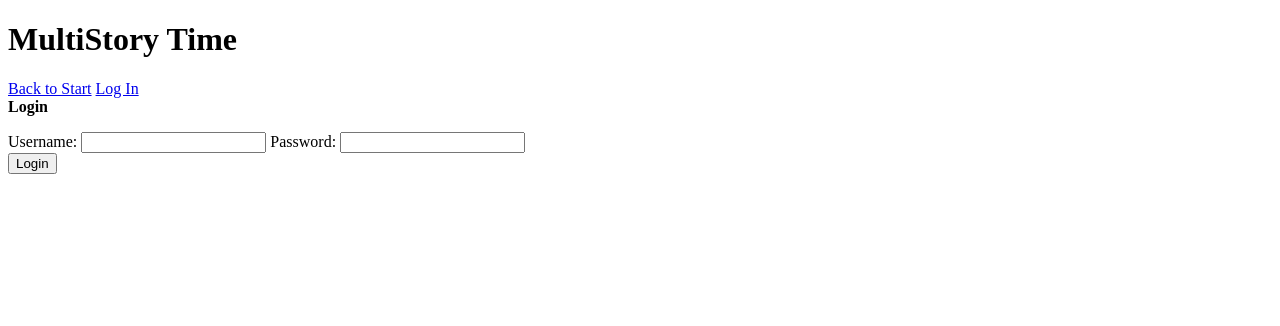
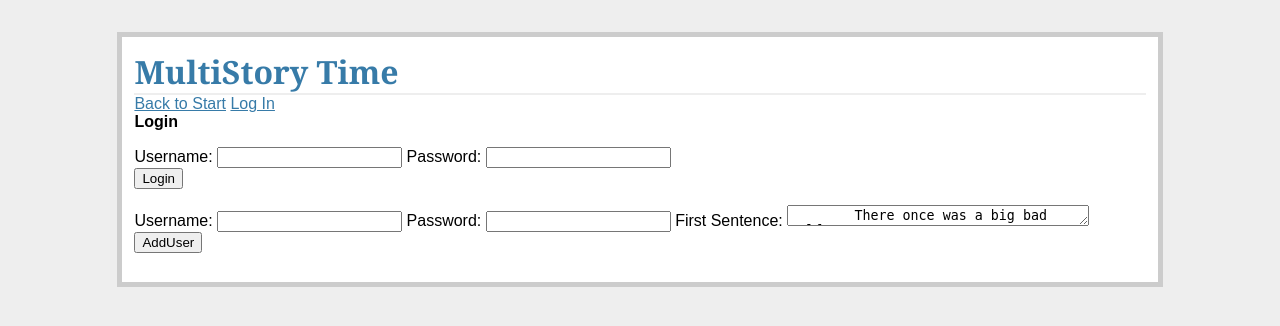
Before and after one commit to cdmatters/stories, a Flask app: page / in a window 1280 px wide. Shown: the top 326 px of the page. Run offline with Flask 2, Linux system fonts and the light colour scheme.

Commit message:
added styles.css and added new user possibilities

```diff
--- a/haplo/__init__.py
+++ b/haplo/__init__.py
@@ -8,10 +8,8 @@ app = Flask(__name__)
 app.config.from_pyfile('config.py')
 
 
-
 def connect_db():
     return sqlite3.connect(app.config['DATABASE'])
-
 
 def init_db():
     """Initialize database with schema.sql"""
@@ -22,7 +20,6 @@ def init_db():
             cur.executescript(f.read())
         db.commit()
 
-
 if not os.path.isfile('./haplo/haplo.db'):
     init_db()
 
--- a/haplo/config.py
+++ b/haplo/config.py
@@ -1,4 +1,4 @@
 #configuration for the app
 DATABASE = './haplo/haplo.db'
 DEBUG = True  #NEVER LEAVE ON. ALLOWS CLIENT TO EXECUTE CODE ON SERVER
-SECRET_KEY = 'development key'  #keeps client-side sessions secure
+SECRET_KEY = 'haploapp53Kr3Tc3y'  #keeps client-side sessions secure
--- /dev/null
+++ b/haplo/static/style.css
@@ -0,0 +1,24 @@
+body                { font-family: sans-serif; background: #eee }
+a, h1, h2           { color: #377ba8; }
+h1, h2              { font-family: 'Georgia', serif; margin: 0; }
+h1                  { border-bottom: 2px solid #eee; }
+h2                  { font-size: 1.2em; }
+table, tr, td       { border: 1px solid black; }
+td                  {
+                     height: 100px;
+                     vertical-align: center;
+                     text-align: center;
+                     width: 300px;
+                     }
+
+.page               { margin: 2em auto; width: 80%; border: 5px solid #ccc;
+                       padding: 0.8em; background: white; }
+.entries            { list-style: none; margin: 0; padding: 0; }
+.entries li         { margin: 0.8em 1.2em; }
+.entries li h2      { margin-left: -1em; }
+.add-entry          { font-size: 0.9em; border-bottom: 1px solid #ccc; }
+.add-entry dl       { font-weight: bold; }
+.metanav            { text-align: right; font-size: 0.8em; padding: 0.3em; }
+.flash              { background: #cee5F5; padding: 0.5em;
+                      border: 1px solid #aacbe2; }
+.error              { background: #f0d6d6; padding: 0.5em; }
--- a/haplo/templates/layout.html
+++ b/haplo/templates/layout.html
@@ -1,6 +1,6 @@
 <!doctype html>
 <title> Story Time </title>
-<!-- link to CSS -->
+<link rel=stylesheet type=text/css href="{{ url_for('static', filename='style.css') }}">
 
 <div class=page>
   <h1>MultiStory Time</h1>
--- a/haplo/templates/login.html
+++ b/haplo/templates/login.html
@@ -11,4 +11,15 @@
       <dt><input type=submit value=Login> </dt>
     </dl>
   </form>
+  <form action="{{ url_for('add_user') }}" method=post>
+    <dl>
+      <dt>
+        Username: <input type=text name=username>
+        Password: <input type=password name=password>
+        First Sentence: <textarea name=message rows=1 cols=35>
+        There once was a big bad wolf...</textarea>
+      </dt>
+      <dt><input type=submit value=AddUser> </dt>
+    </dl>
+  </form>
 {% endblock %}
--- a/haplo/templates/macros.html
+++ b/haplo/templates/macros.html
@@ -5,7 +5,7 @@
       <dl>
         <input type= hidden name=parent value={{parent}}>
         <input type= hidden name=id value={{id}}>
-        <dd><textarea name=message rows=5 cols=40></textarea></dd>
+        <dd><textarea name=message rows=3 cols=35></textarea></dd>
         <dd><input type=submit  value=SUBMIT></dd>
       </dl>
     </form>
--- a/haplo/views.py
+++ b/haplo/views.py
@@ -8,17 +8,21 @@ from haplo import app, connect_db
 def get_parent_story(parent_id, user_id):
     cur = g.db.execute('SELECT message FROM entries WHERE id = ? AND user_id=?', (parent_id,user_id))
     message = cur.fetchone()
+
     if not message:
-        message=['DEFAULT']
+        cur = g.db.execute('SELECT message FROM entries WHERE parent = -1 AND user_id=?', (user_id,))
+        message = cur.fetchone()
+        if not message:
+            message = ['DEFAULT']
     return  dict(id=parent_id, message=message[0])
 
 def get_children_stories(parent_id, user_id):
     cur = g.db.execute('SELECT id, message FROM entries WHERE parent=? AND user_id=? ORDER BY id ASC', (parent_id,user_id) )
     return [ {'id':row[0],'message':row[1]} for row in cur.fetchall() ]
 
-def create_new_children(parent_id, user_id):
+def create_new_children(parent_id, user_id, number=4):
     g.db.executemany('INSERT INTO entries (children, message, parent, user_id) VALUES (NULL,NULL,?,?)',
-        [(parent_id,user_id) for i in range(4)] )
+        [(parent_id,user_id) for i in range(number)] )
     g.db.commit()
 
 def update_parents_childlist(parent_id, user_id):
@@ -39,6 +43,15 @@ def return_userid_pass(user):
         return (None,None)
     else:
         return results
+
+def add_login_details(username, password):
+    g.db.execute('INSERT INTO  users (username, password) VALUES (?,?)', (username,password) )
+    g.db.commit()
+
+def add_first_words(user_id, message):
+    g.db.execute('INSERT INTO entries (children, message, parent, user_id) VALUES (NULL, ?, -1, ?)',
+                   (message,user_id))
+    g.db.commit()
 
 ###############
 ##   VIEWS   ##
@@ -80,9 +93,11 @@ def add_child_message():
     message = request.form['message']
     user_id = session['user']['user_id']
 
-    create_new_children( new_id, user_id )
-    update_parents_childlist( new_id, user_id)
-    set_new_message(new_id, message, user_id )
+    if message:
+
+        create_new_children( new_id, user_id )
+        update_parents_childlist( new_id, user_id)
+        set_new_message(new_id, message, user_id )
 
     return redirect( url_for('index'))
 
@@ -109,3 +124,20 @@ def logout():
     session.pop('logged_in', None)
     session.pop('user', None)
     return redirect(url_for('index'))
+
+@app.route('/adduser', methods=['POST'])
+def add_user():
+    username = request.form['username']
+    password = request.form['password']
+    first_words = request.form['message']
+
+    if username and password and first_words:
+        add_login_details(username, password)
+
+        user_id, _  = return_userid_pass(request.form['username'])
+        add_first_words(user_id, first_words)
+
+        session['logged_in'] = True
+        session['user'] = {'user_id':user_id, 'parent_id':0}
+        return redirect(url_for('index'))
+    return render_template('login.html', error='No Empty Fields')
```
Also changed, not shown: haplo/haplo.db.
